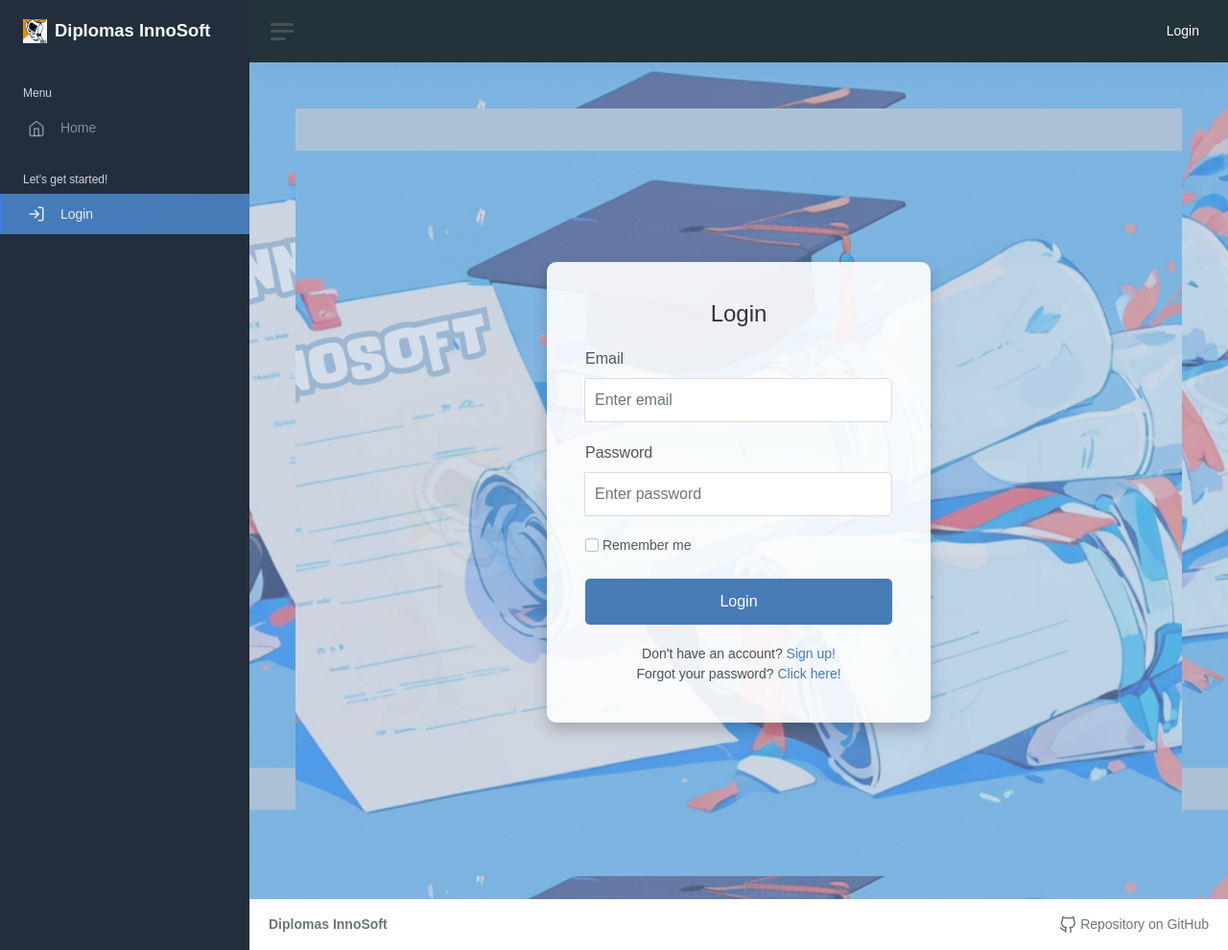
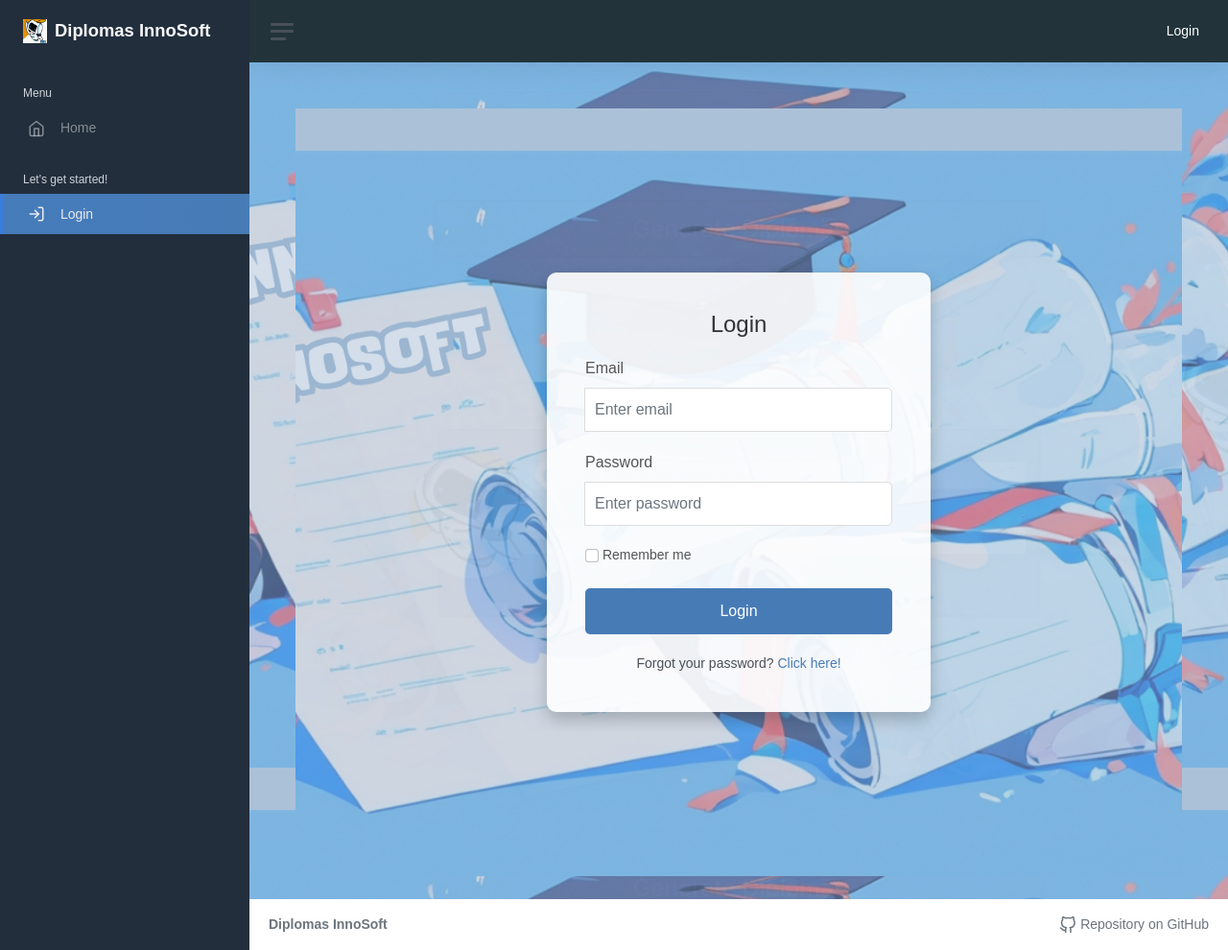
Before and after one commit to alvaroChico2408/innosoft-diplomas-1, a Flask app: page /login in a window 1280 px wide. Shown: the whole page at 96% size. Run offline with Flask 3, Linux system fonts and the light colour scheme; parts of the project's set-up code (start-up, migrations or seed data) failed here and were passed over; some libraries are stand-ins or nearby versions.

Commit message:
[fix] remove singup functionality from login form

```diff
--- a/app/modules/auth/templates/auth/login_form.html
+++ b/app/modules/auth/templates/auth/login_form.html
@@ -62,9 +62,6 @@
 
                     <div class="extra-links">
                         <div>
-                            Don't have an account? <a href="{{ url_for('auth.show_signup_form') }}">Sign up!</a>
-                        </div>
-                        <div>
                             Forgot your password? <a href="{{ url_for('reset.forgot') }}">Click here!</a>
                         </div>
                     </div>
```
